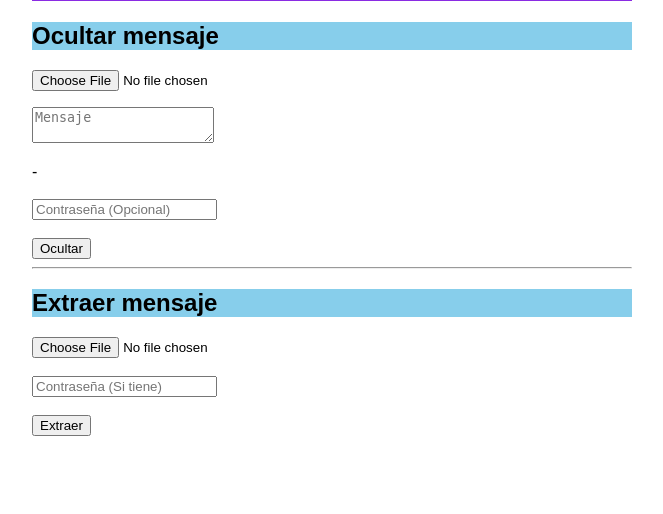
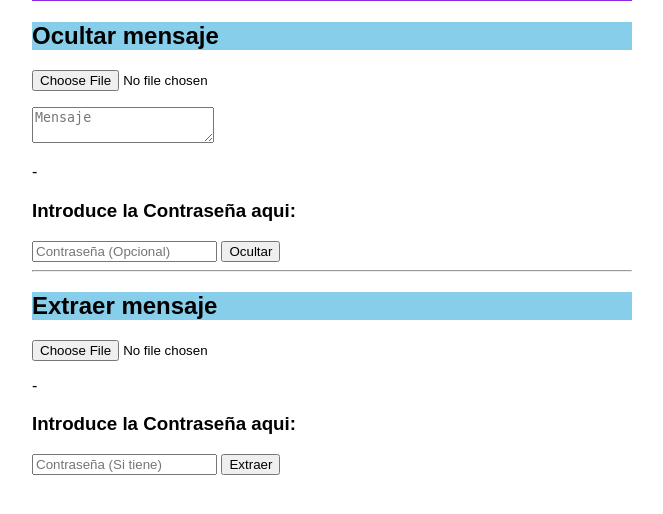
Before and after one commit to ivan-kartashov/TFG_esteganography, a Flask app: page / in a window 1280 px wide. Shown: the part 133-647 px from the top of the page, without its empty margins (308-971 px from the left). Run offline with Flask 3, Linux system fonts and the light colour scheme.

Commit message:
Saque los BR

```diff
--- a/Sebastian.txt
+++ b/Sebastian.txt
@@ -19,7 +19,7 @@ Cosas que tienes que hacer por ahora:
 
 15/4
 
-1- Sacar los BR que estan en el archivo de HTML,
+1- Sacar los BR que estan en el archivo de HTML, -
 2- Meter mas HTML para para tener otras paginas donde se haran otros tipos de encriptacion
 3- Pensar metodos de optimizar el programa
 4- Mejorar la interfaz de todo
--- a/templates/index.html
+++ b/templates/index.html
@@ -17,19 +17,20 @@
                 <p id="TextCapacity"></p> <!--En este caso le pasaremos al usuario la variable max_chars desde el JS-->
                 <textarea name="mensaje" id="mensajeInput" placeholder="Mensaje"></textarea>
                 <p id="TextRemaining"></p>
-                -
-                <br><br>
+                <p>-</p>
+                <h3>Introduce la Contraseña aqui:</h3>
                 <input type="password" name="password" placeholder="Contraseña (Opcional)">
-                <br><br>
                 <button type="submit">Ocultar</button>
-        </form>
+            </form>
 
         <hr>
 
         <h2>Extraer mensaje</h2>
             <form action="/extract" method="post" enctype="multipart/form-data">
-                <input type="file" name="imagen" required><br><br>
-                <input type="password" name="password" placeholder="Contraseña (Si tiene)"><br><br>
+                <input type="file" name="imagen" required>
+                <p>-</p>
+                <h3>Introduce la Contraseña aqui:</h3>
+                <input type="password" name="password" placeholder="Contraseña (Si tiene)">
                 <button type="submit">Extraer</button>
             </form>
 
```
